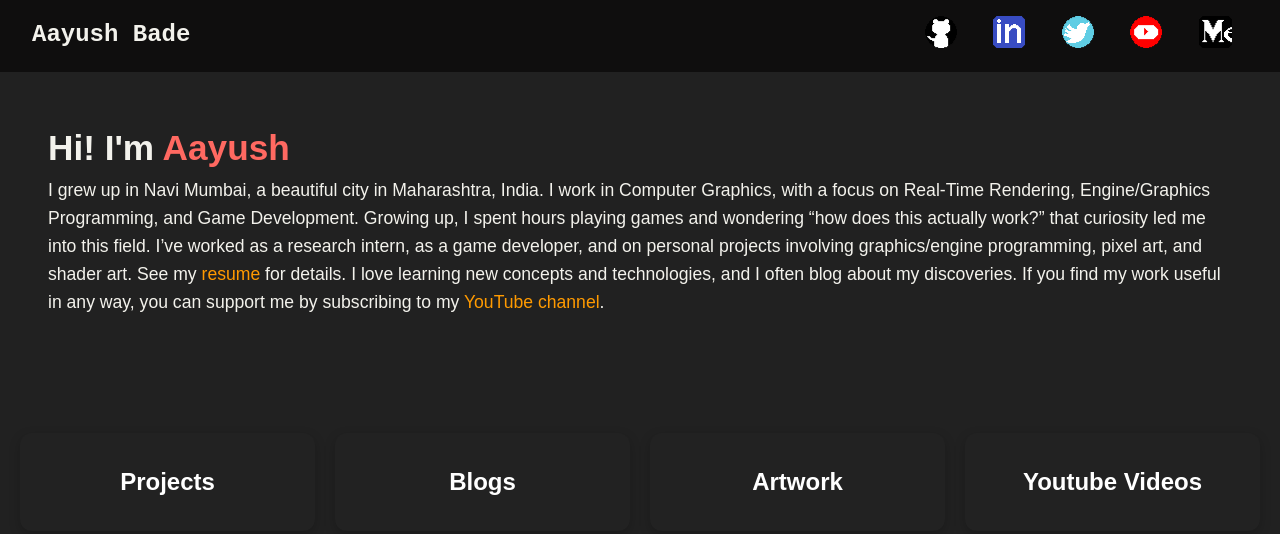
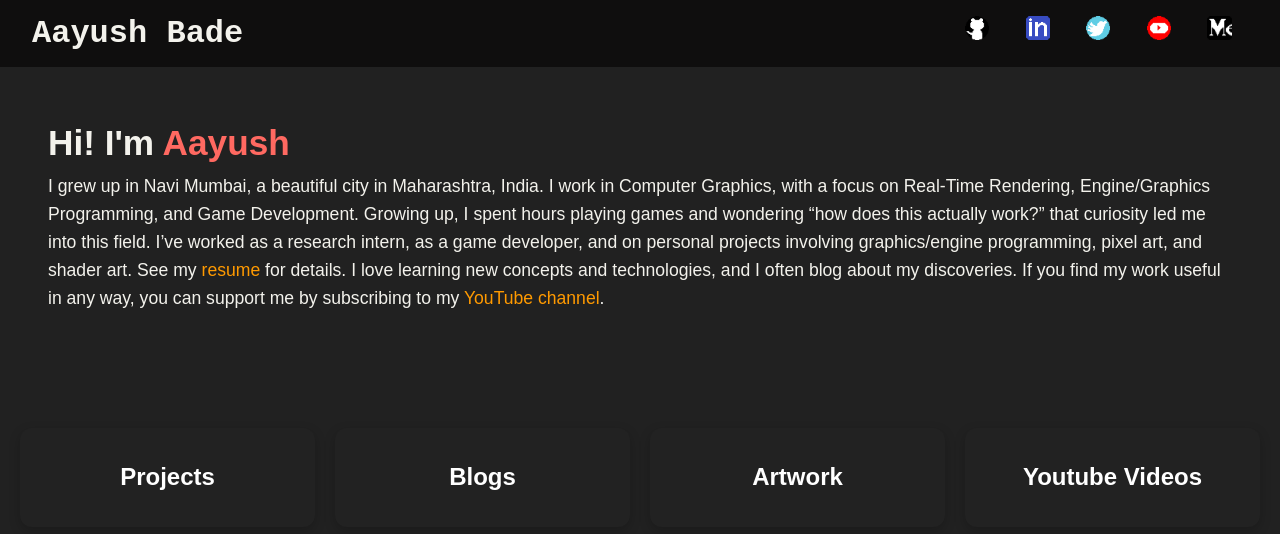
Before and after one commit to AayushBade14/Portfolio, a plain HTML site: page index.html in a window 1280 px wide. Drawn offline with Linux system fonts and the light colour scheme.

Commit message:
tweaked navbar

```diff
--- a/styles.css
+++ b/styles.css
@@ -16,7 +16,7 @@ body{
 .navbar{
   display: flex;
   justify-content: space-between;
-  padding: 1rem 2rem;
+  padding: 0.5rem 2rem;
   background: #0F0E0E;
   top: 0;
 }
@@ -35,7 +35,7 @@ body{
 }
 
 .navbar .logo{
-  font-size: 1.5rem;
+  font-size: 2rem;
   font-weight: bold;
   padding-left: 0 2rem 0 2rem;
   font-family: "Space Mono", monospace, serif;
@@ -48,8 +48,9 @@ body{
 }
 
 .navbar .socials img{
-  height: 2rem;
+  height: 1.5rem;
   width: auto;
+  margin-top: 0.5rem;
 }
 
 .navbar .socials a:hover{
```
